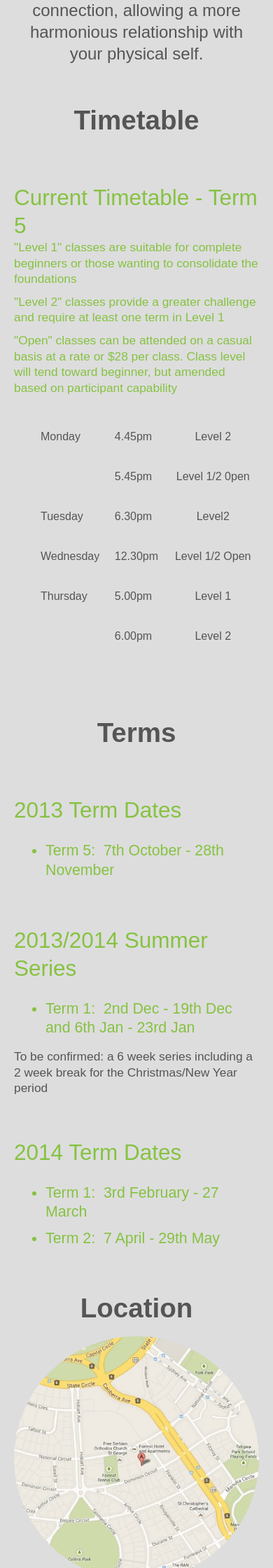
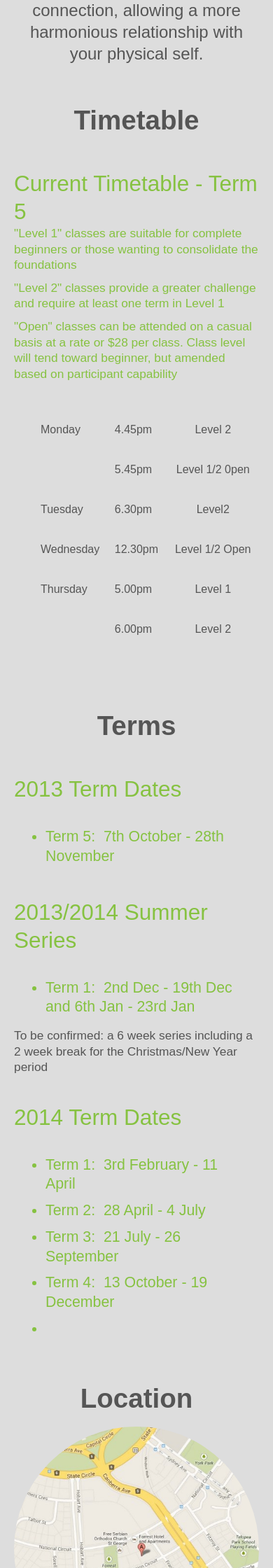
Before and after one commit to ithrive/ithrive.github.io-old, a Jekyll site: the page index.html, which Jekyll copies as it is, in a window 390 px wide. Shown: the part 702-2942 px from the top of the page at 70% size. Built offline with Jekyll 4.4.1, drawn with Linux system fonts in a browser that asks for light colours.

Commit message:
udpated 2014 term dates

```diff
--- a/css/main.css
+++ b/css/main.css
@@ -16,7 +16,7 @@ h1 {
 }
 
 h2 {
-	padding: 50px 0 20px 0;
+	padding: 30px 0 30px 0;
 	margin: 0px;
 	font-weight: 300 !important;
 	color: rgb(134, 194, 65);
@@ -266,11 +266,9 @@ tr > td:nth-child(4) {
 		padding-top: 0px;
 	}
 
-	.joseph-quote {
-		padding-top: 5px;
-	}
 	.term-dates {
 	 	margin-top: 0px;
+	 	padding-bottom: 60px
 	 }
 
 	h3 {
--- a/index.html
+++ b/index.html
@@ -164,10 +164,14 @@
 			</p>
 			<h2>2014 Term Dates</h2>
 			<ul>
-				<li><b>Term 1:</b>&nbsp;&nbsp;3rd February - 27 March</li>
-				<li><b>Term 2:</b>&nbsp;&nbsp;7 April - 29th May</li>
+				<li><b>Term 1:</b>&nbsp;&nbsp;3rd February - 11 April</li>
+				<li><b>Term 2:</b>&nbsp;&nbsp;28 April - 4 July</li>
+				<li><b>Term 3:</b>&nbsp;&nbsp;21 July - 26 September</li>
+				<li><b>Term 4:</b>&nbsp;&nbsp;13 October - 19 December</li>
+				<li></li>
 			</ul>
 		</div>
+	</div>
 	</div>
 
 
```
